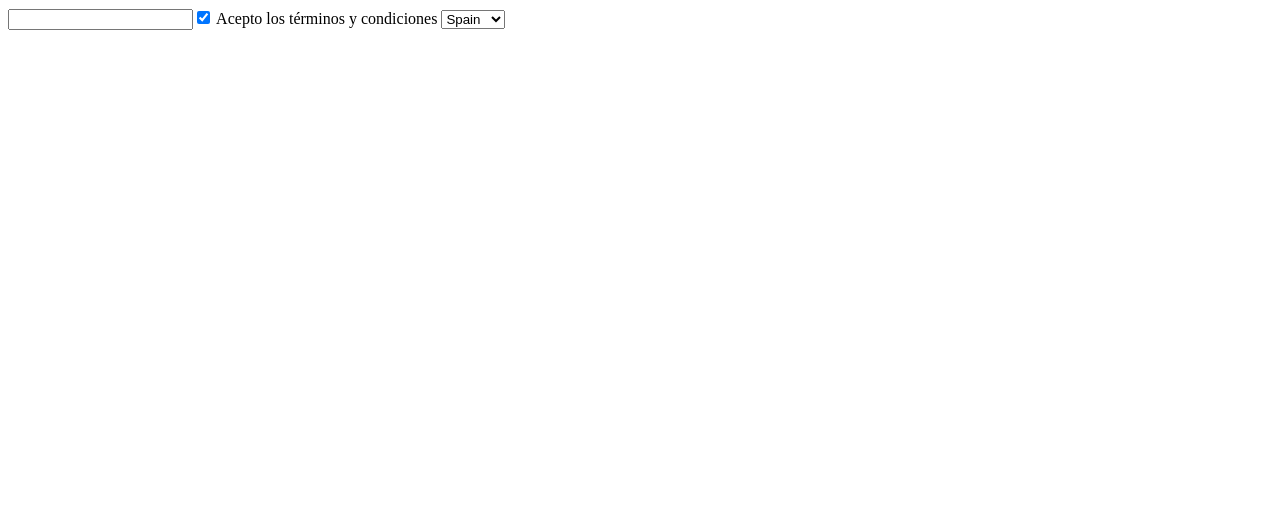
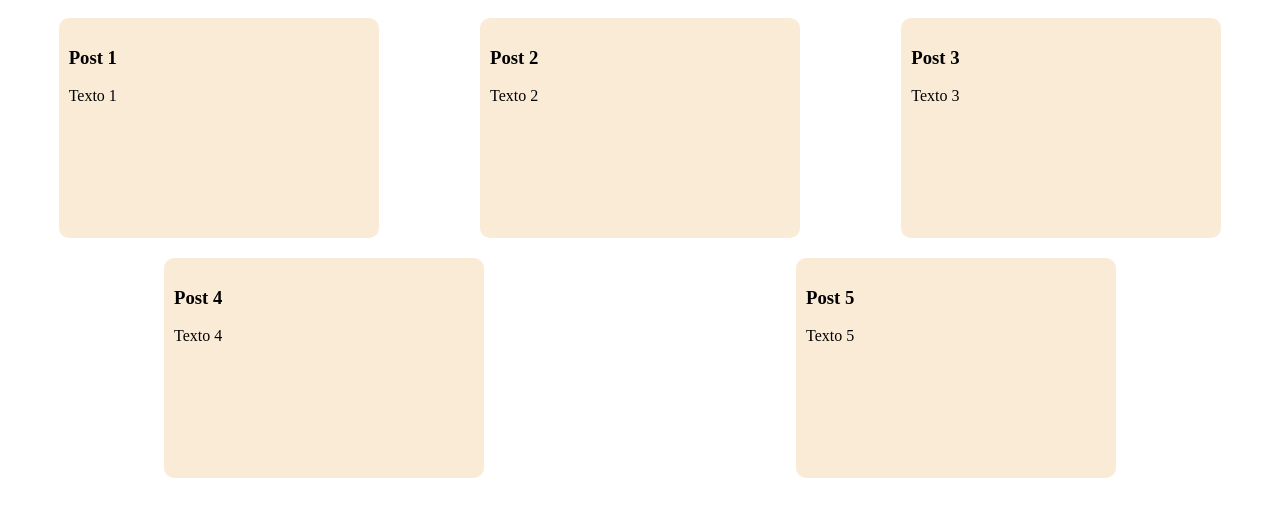
Before and after one commit to tiago2342t/vuejs3-project, a Vue app: page / in a window 1280 px wide. Shown: the top 516 px of the page. Built offline with nearby package versions, Linux system fonts and the light colour scheme.

Commit message:
Comunicacion vertical parte 1

```diff
--- a/src/App.vue
+++ b/src/App.vue
@@ -1,13 +1,9 @@
 <template>
-  <ModelForm />
+  <PostList />
 </template>
 
 <script lang="ts" setup>
-import ModelForm from './components/ModelForm.vue';
+import PostList from './components/PostList.vue';
 </script>
 
-<style>
-h1 {
-  color: green;
-}
-</style>
+<style></style>
--- /dev/null
+++ b/src/components/PostDetail.vue
@@ -0,0 +1,40 @@
+<template>
+    <div class="post">
+        <h3>{{ props.title }}</h3>
+        <p>{{ props.content }}
+        </p>
+    </div>
+</template>
+
+<script lang="ts">
+import { defineComponent } from "vue";
+
+export default defineComponent({
+    name: 'PostDetail',
+    props: {
+        title: {
+            type: String,
+            required: true,
+        },
+        content: {
+            type: String,
+            required: false,
+            default: "Sin contenido"
+        },
+    },
+    setup(props) {
+        return { props }
+    }
+});
+</script>
+
+<style scoped>
+.post {
+    width: 300px;
+    border-radius: 10px;
+    height: 200px;
+    background-color: antiquewhite;
+    margin: 10px;
+    padding: 10px;
+}
+</style>
--- /dev/null
+++ b/src/components/PostList.vue
@@ -0,0 +1,45 @@
+<template>
+    <div class="container">
+        <PostDetail v-for="elm in info" :key="elm.title" :title="elm.title" :content="elm.content" />
+    </div>
+</template>
+
+<script setup lang="ts">
+import PostDetail from './PostDetail.vue';
+interface Post {
+    title: string,
+    content: string,
+}
+
+let info: Array<Post> = [
+    {
+        title: "Post 1",
+        content: "Texto 1"
+    },
+    {
+        title: "Post 2",
+        content: "Texto 2"
+    },
+    {
+        title: "Post 3",
+        content: "Texto 3"
+    },
+    {
+        title: "Post 4",
+        content: "Texto 4"
+    },
+    {
+        title: "Post 5",
+        content: "Texto 5"
+    },
+];
+</script>
+
+<style scoped>
+.container {
+    display: flex;
+    flex-wrap: wrap;
+    flex-direction: row;
+    justify-content: space-around;
+}
+</style>
```
Also changed, not shown: src/components/CycleOption.vue (added, +17 -0 lines).
